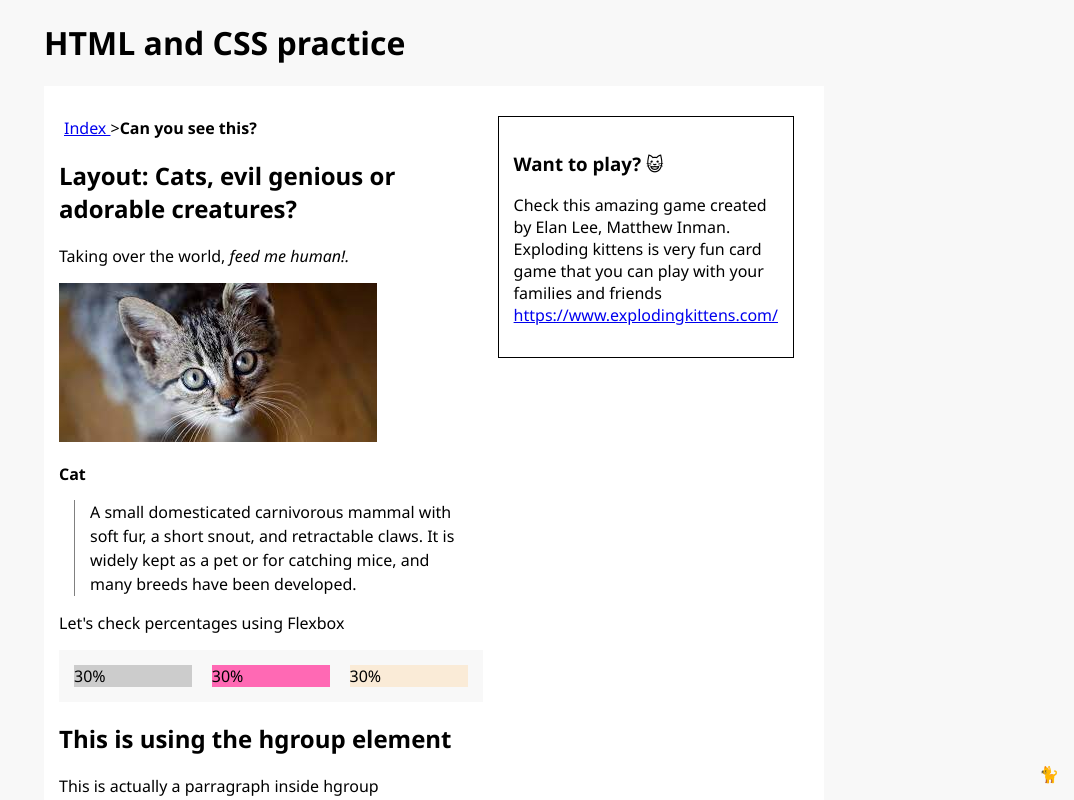
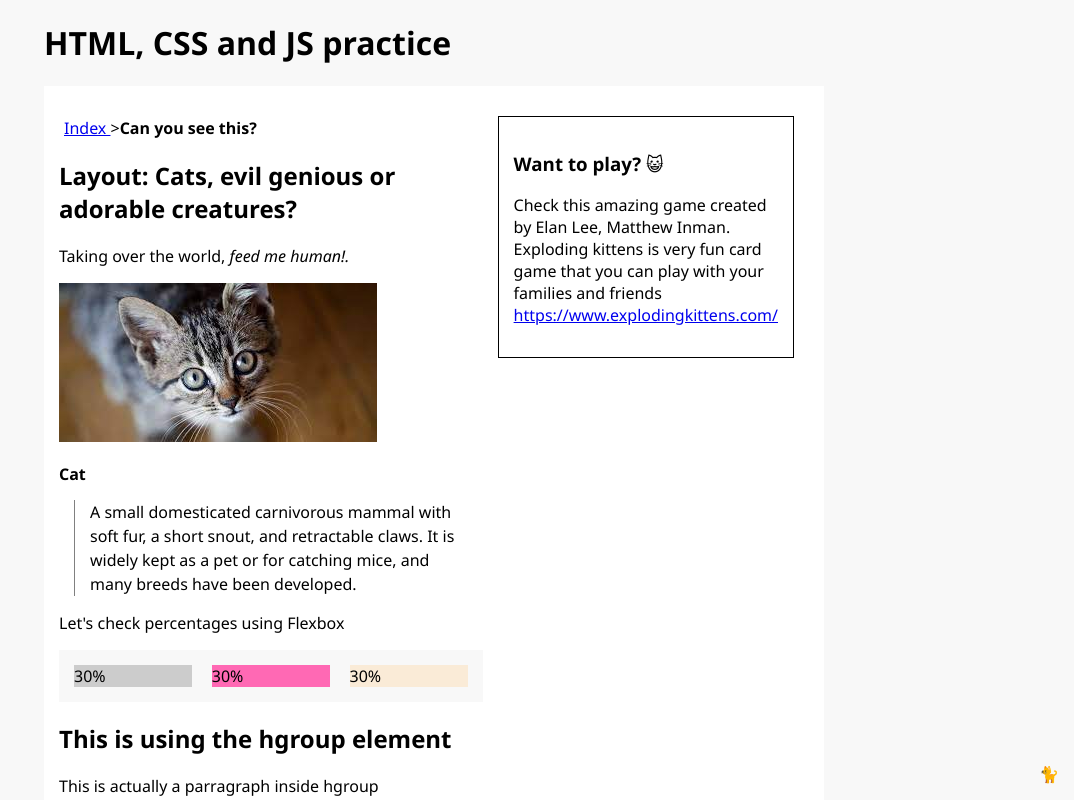
Before and after one commit to m0000g/practicing_html_css, a plain HTML site: page 01_layout.html in a window 1280 px wide. Shown: the top 800 px of the page, without its empty margins (206-1280 px from the left). Drawn offline with Linux system fonts and the light colour scheme.

Commit message:
updating h1 title for all pages

```diff
--- a/01_layout.html
+++ b/01_layout.html
@@ -9,7 +9,7 @@
   </head>
   <body>
     <div id="main" class="container">
-      <h1>HTML and CSS practice</h1>
+      <h1>HTML, CSS and JS practice</h1>
       <div class="flex-container">
         <div class="flex-col-1">
           <ul class="breadcrump">
```
Also changed, not shown: 02_hidden.html (+1 -1 lines), 03_animation.html (+1 -1 lines), 04_DOM.html (+1 -1 lines), 05_percentage.html (+1 -1 lines), index.html (+1 -1 lines).
